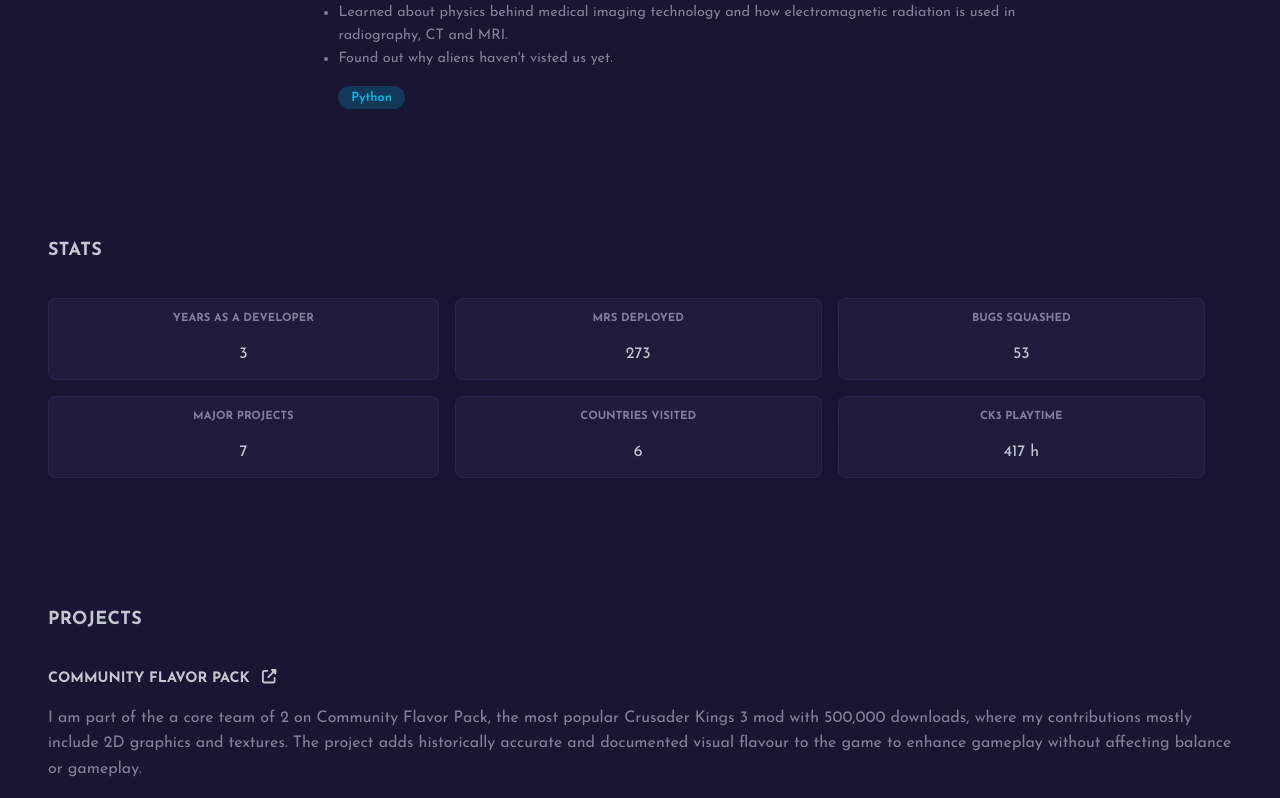
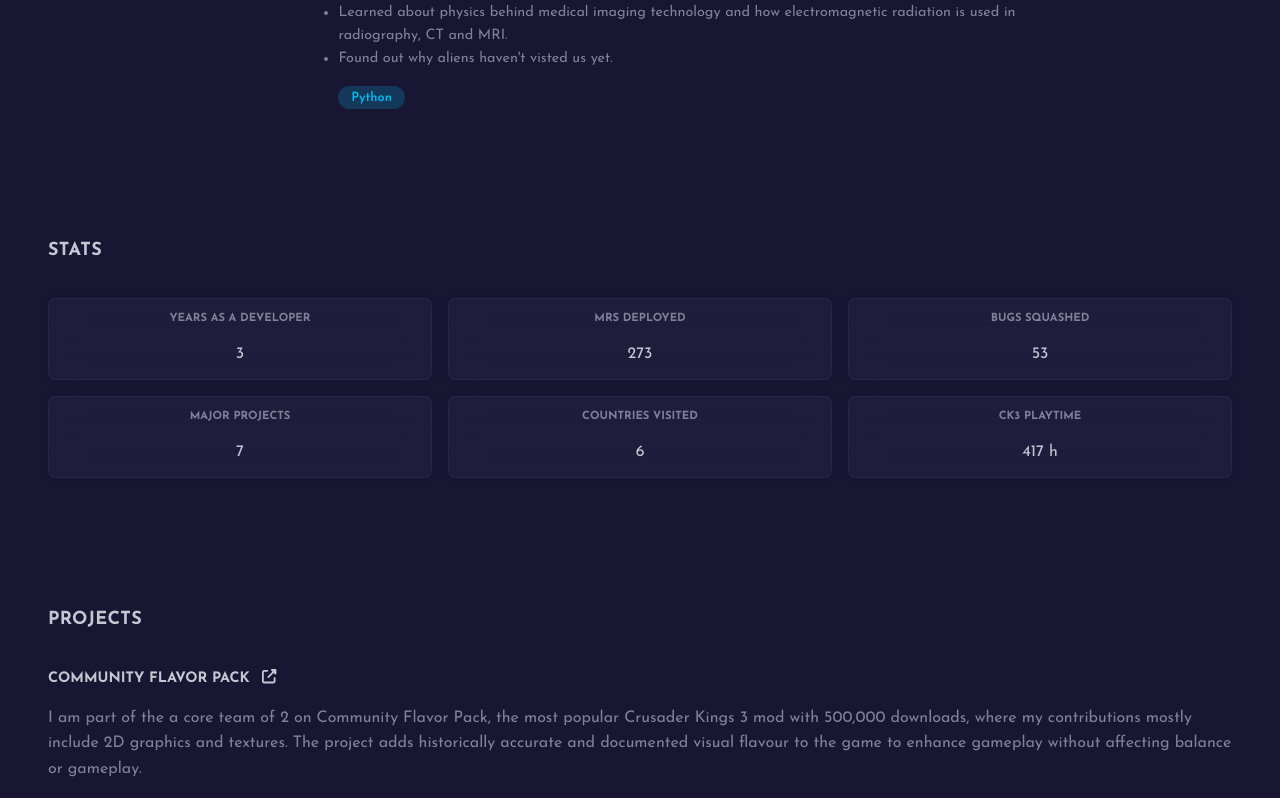
Before and after one commit to Atral/vue-portfolio, a Vue app: page / in a window 1280 px wide. Shown: the part 1454-2252 px from the top of the page. Built offline with nearby package versions, Linux system fonts and the light colour scheme.

Commit message:
Fix grid overflowing container

```diff
--- a/src/views/Stats.vue
+++ b/src/views/Stats.vue
@@ -27,7 +27,7 @@
 <style scoped>
     #stats-container {
         display: grid;
-        grid-template-columns: 33% 31% 31%;
+        grid-template-columns:  minmax(0, 1fr) minmax(0, 1fr) minmax(0, 1fr);
         gap: 1rem;
 
         .card {
```
